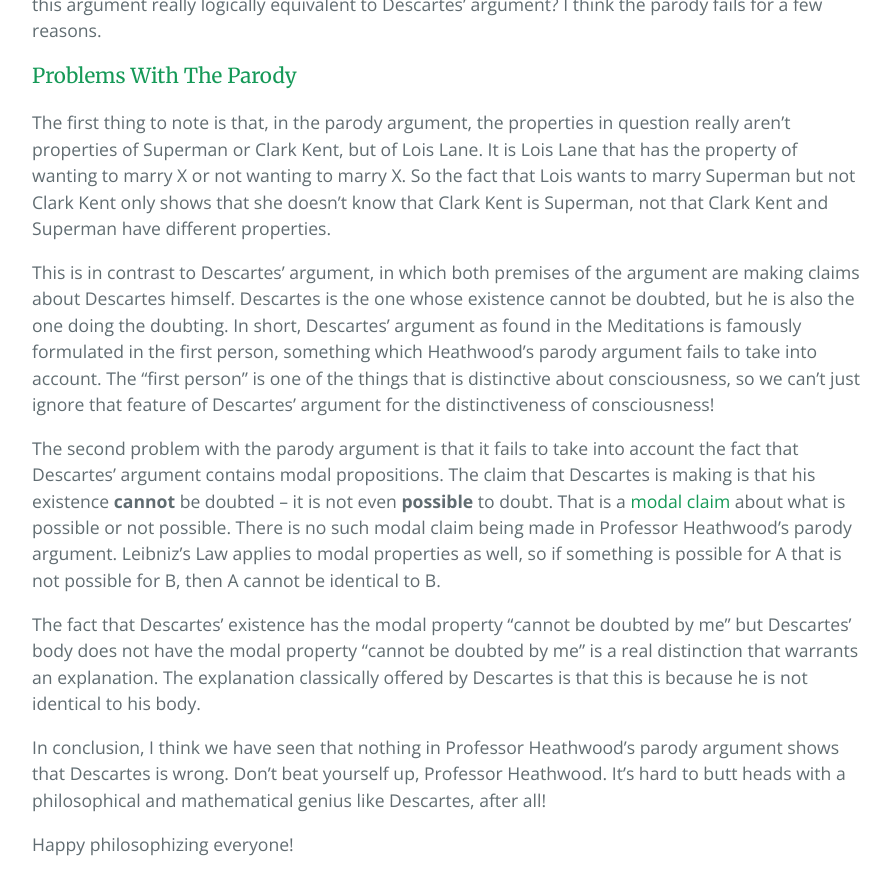
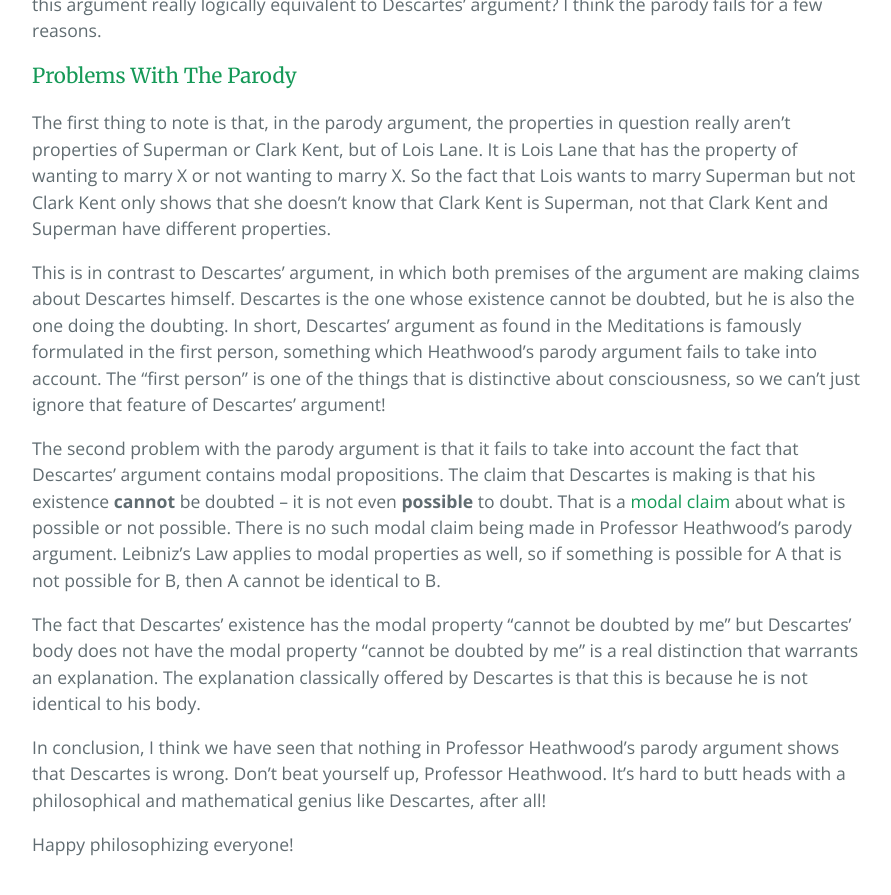
Before and after one commit to second-breakfast/second-breakfast.github.io, a Jekyll site: the page built from _posts/2018-12-15-heathwood-dualism.markdown, in a window 1280 px wide and 900 px high, scrolled down 1486 px. Shown: the top 895 px of the window, without its empty margins (192-1083 px from the left). Built offline with Jekyll 4.4.1, drawn with Linux system fonts in a browser that asks for light colours.

Commit message:
Clean up wording in post

```diff
--- a/_posts/2018-12-15-heathwood-dualism.markdown
+++ b/_posts/2018-12-15-heathwood-dualism.markdown
@@ -40,7 +40,7 @@ So, the problem is supposed to be that Superman and Clark Kent have conflicting
 ### Problems With The Parody
 The first thing to note is that, in the parody argument, the properties in question really aren't properties of Superman or Clark Kent, but of Lois Lane. It is Lois Lane that has the property of wanting to marry X or not wanting to marry X. So the fact that Lois wants to marry Superman but not Clark Kent only shows that she doesn't know that Clark Kent is Superman, not that Clark Kent and Superman have different properties.
 
-This is in contrast to Descartes' argument, in which both premises of the argument are making claims about Descartes himself. Descartes is the one whose existence cannot be doubted, but he is also the one doing the doubting. In short, Descartes' argument as found in the Meditations is famously formulated in the first person, something which Heathwood's parody argument fails to take into account. The "first person" is one of the things that is distinctive about consciousness, so we can't just ignore that feature of Descartes' argument for the distinctiveness of consciousness!
+This is in contrast to Descartes' argument, in which both premises of the argument are making claims about Descartes himself. Descartes is the one whose existence cannot be doubted, but he is also the one doing the doubting. In short, Descartes' argument as found in the Meditations is famously formulated in the first person, something which Heathwood's parody argument fails to take into account. The "first person" is one of the things that is distinctive about consciousness, so we can't just ignore that feature of Descartes' argument!
 
 The second problem with the parody argument is that it fails to take into account the fact that Descartes' argument contains modal propositions. The claim that Descartes is making is that his existence **cannot** be doubted -- it is not even **possible** to doubt. That is a [modal claim](https://plato.stanford.edu/entries/modality-epistemology/){:target="_blank"} about what is possible or not possible. There is no such modal claim being made in Professor Heathwood's parody argument. Leibniz's Law applies to modal properties as well, so if something is possible for A that is not possible for B, then A cannot be identical to B.
 
```
